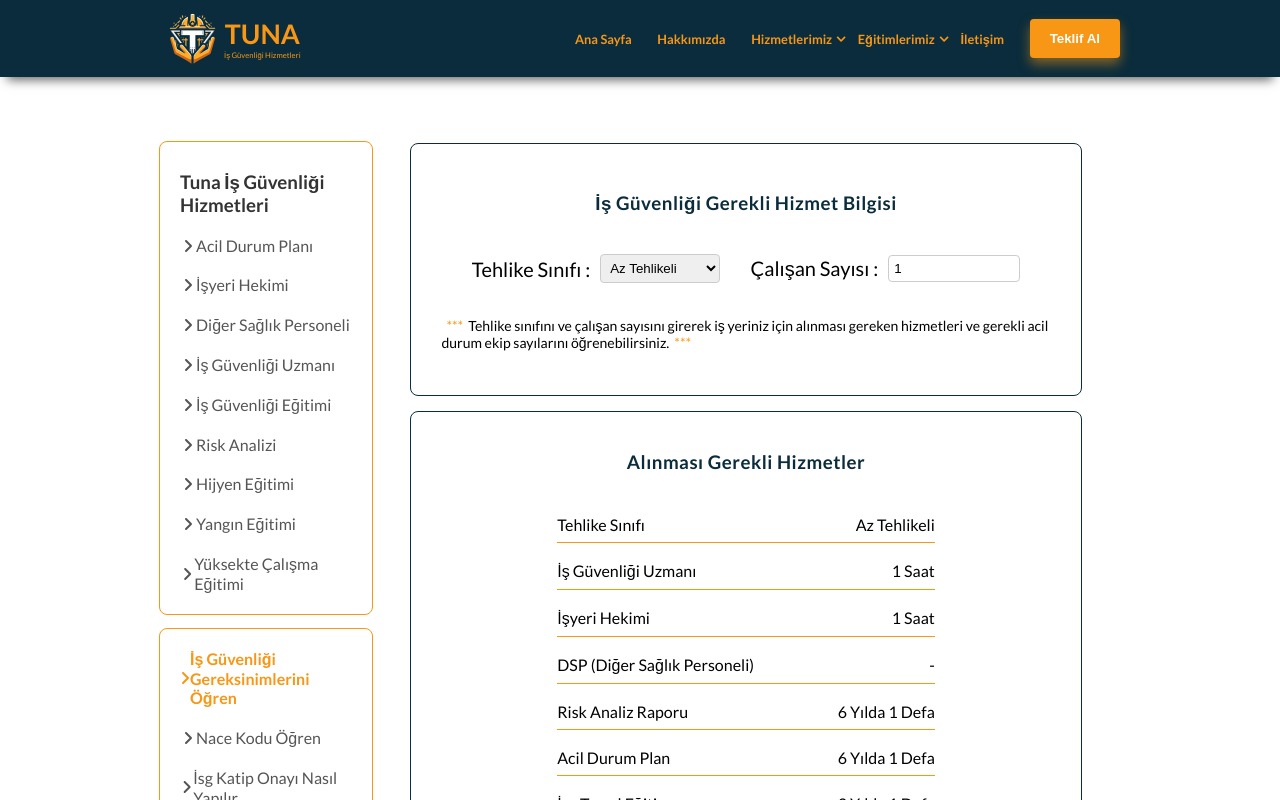
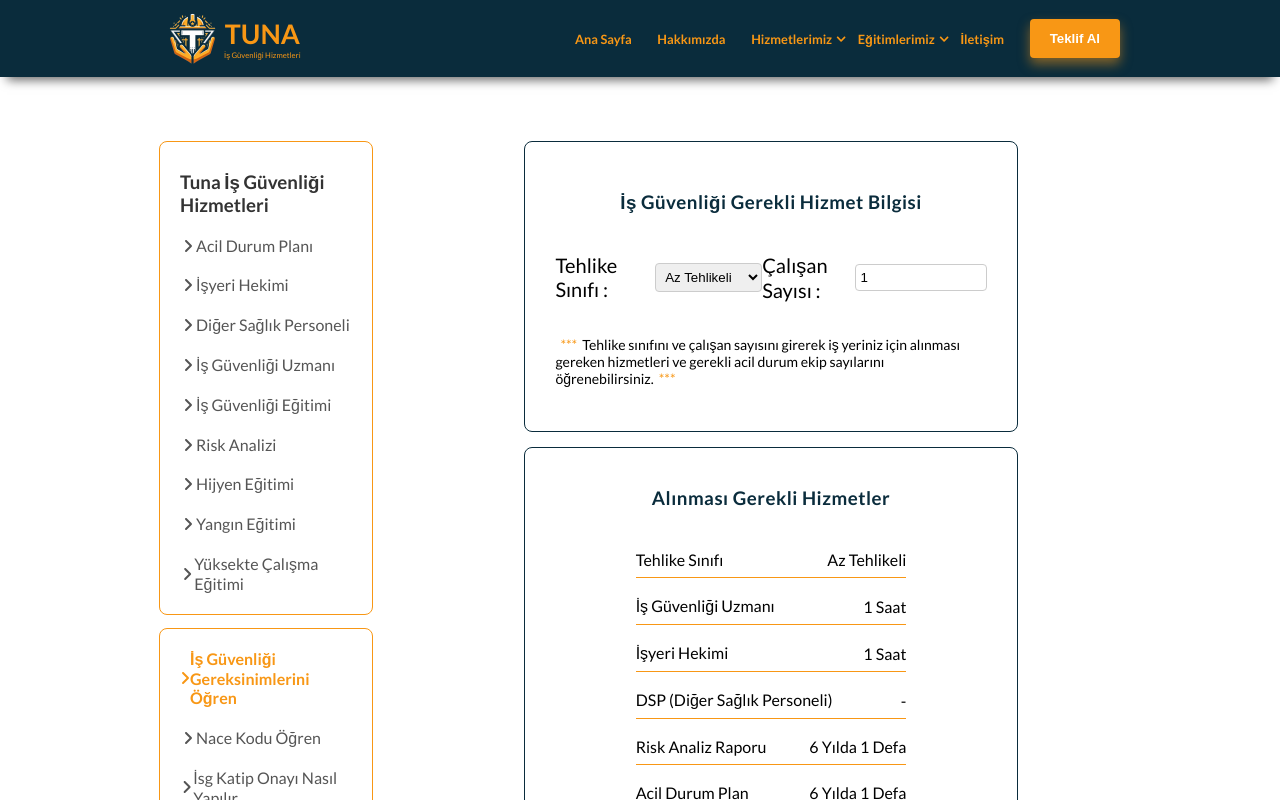
Before and after one commit to Harunyldz/Tuna, a React (Create React App) app in the folder tuna/: page /info in a window 1280 px wide. Shown: the top 800 px of the page. Built offline with nearby package versions, Linux system fonts and the light colour scheme.

Commit message:
ufak değişiklikler

```diff
--- a/tuna/src/components/LeftMenu/LeftMenu.jsx
+++ b/tuna/src/components/LeftMenu/LeftMenu.jsx
@@ -12,6 +12,7 @@ const LeftMenu = () => {
             to={`/${
               cart.type === "hizmet" ? "hizmetlerimiz" : "egitimlerimiz"
             }/${cart.href}`}
+            key={cart.id}
             className={({ isActive }) =>
               isActive ? "list-item active-link" : "list-item"
             }
--- a/tuna/src/pages/Info/Info.css
+++ b/tuna/src/pages/Info/Info.css
@@ -4,11 +4,12 @@
     display: flex;
     align-items: stretch;
     padding: 0;
+    gap: 50px;
 }
 
 .info {
     flex: 1;
-    margin:0 3vw;
+    margin:0 8vw;
     padding: 0;
     display: flex;
     flex-direction: column;
```
